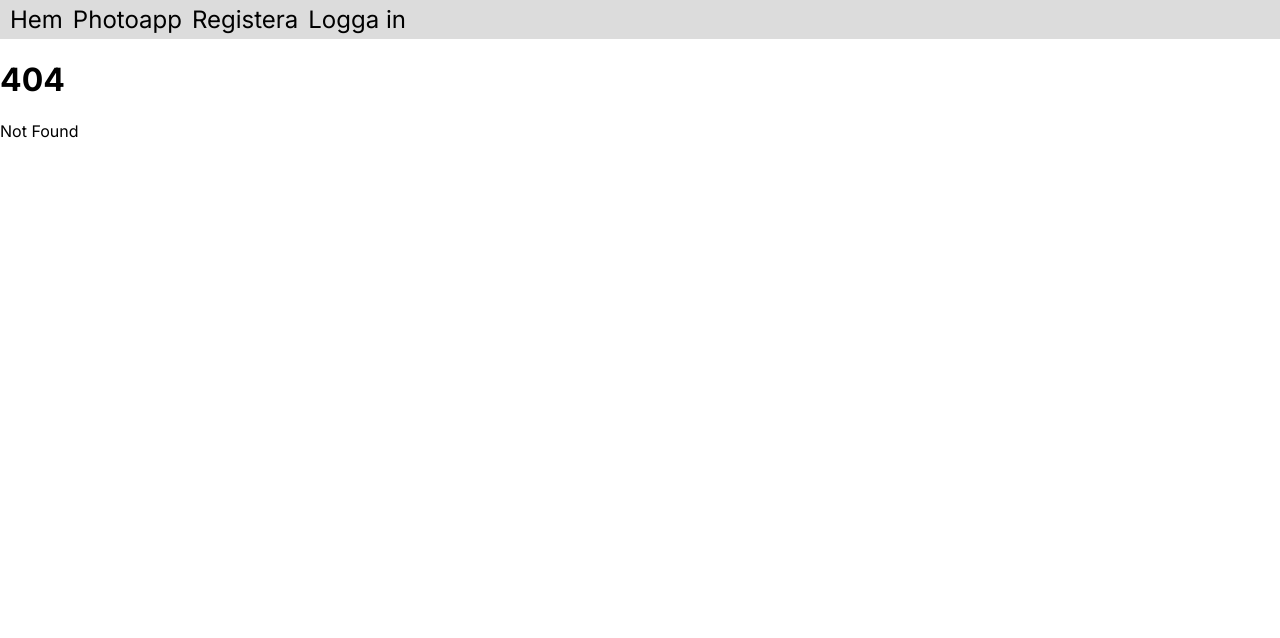
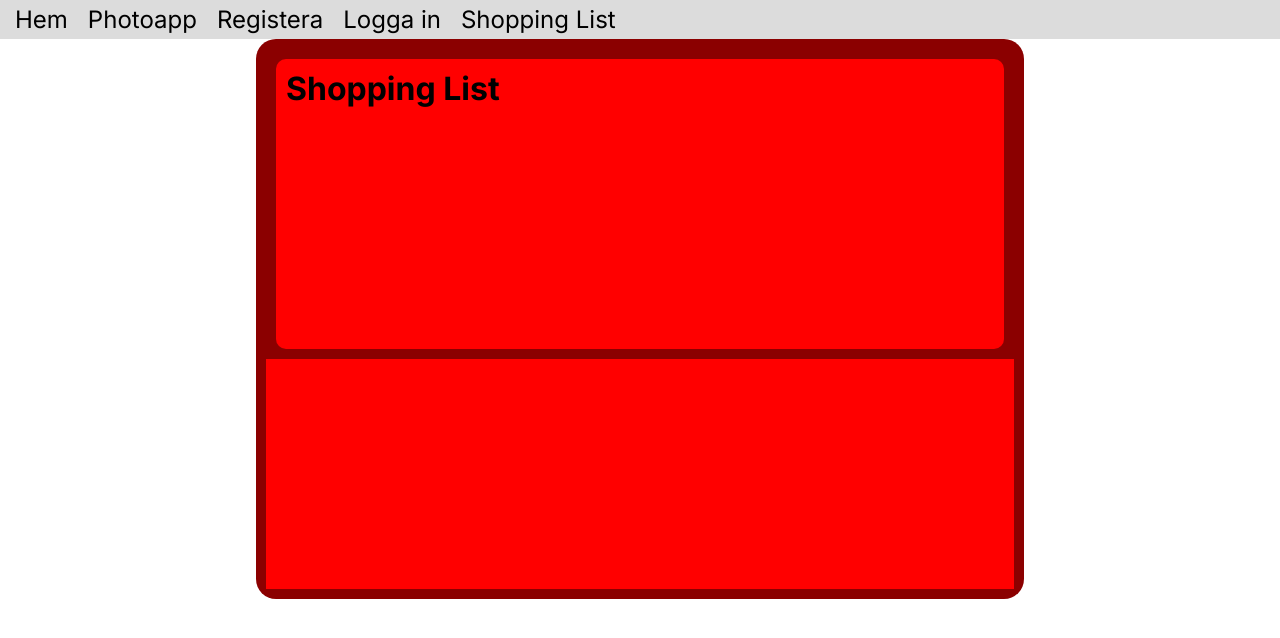
Before and after one commit to lingonsylt/my-website, a SvelteKit app: page /shoppinglist in a window 1280 px wide. Before the commit this address had no page. Shown: the top 638 px of the page. Built offline with nearby package versions, Linux system fonts and the light colour scheme.

Commit message:
start på shoppinglist

```diff
--- a/src/routes/+layout.svelte
+++ b/src/routes/+layout.svelte
@@ -20,6 +20,10 @@
 		{
 			name: 'Logga in',
 			path: '/login'
+		},
+		{
+			name: 'Shopping List',
+			path: '/shoppinglist'
 		}
 	];
 </script>
@@ -71,7 +75,7 @@
 		position: sticky;
 	}
 	.nav-link {
-		margin: 5px;
+		margin: 10px;
 		font-size: 1.5rem;
 		text-decoration: none;
 		color: black;
--- /dev/null
+++ b/src/routes/shoppinglist/+page.svelte
@@ -0,0 +1,26 @@
+<main class="container">
+	<h1>Shopping List</h1>
+	<div class="categories-container"></div>
+</main>
+
+<style>
+	.container {
+		margin: auto;
+		display: grid;
+		background-color: darkred;
+		width: 60vw;
+		height: 70vh;
+		border-radius: 20px;
+		padding: 10px;
+	}
+	h1 {
+		background-color: red;
+		border-radius: 10px;
+		padding: 10px;
+		margin: 10px;
+	}
+	.categories-container {
+		height: 100%;
+		background-color: red;
+	}
+</style>
```
